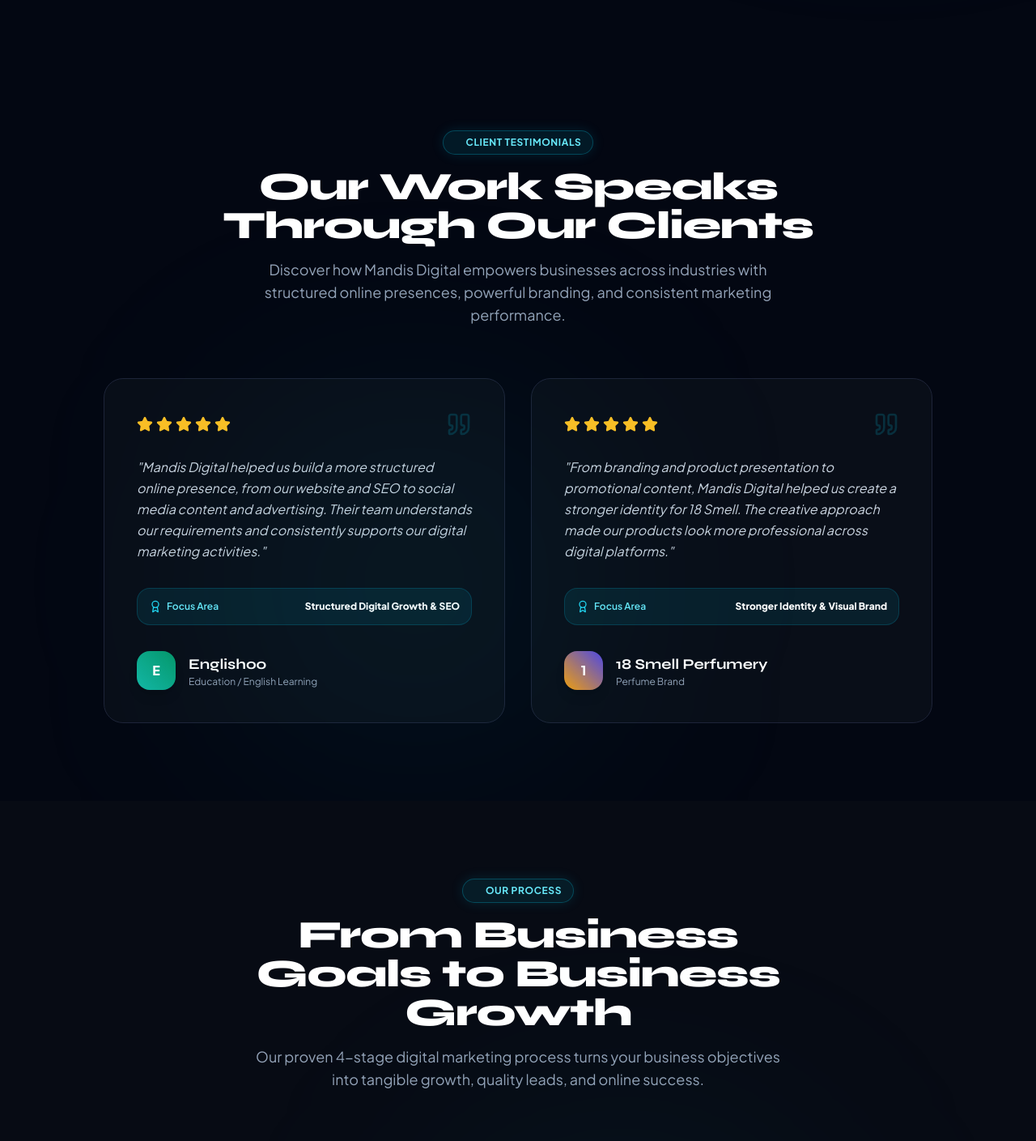
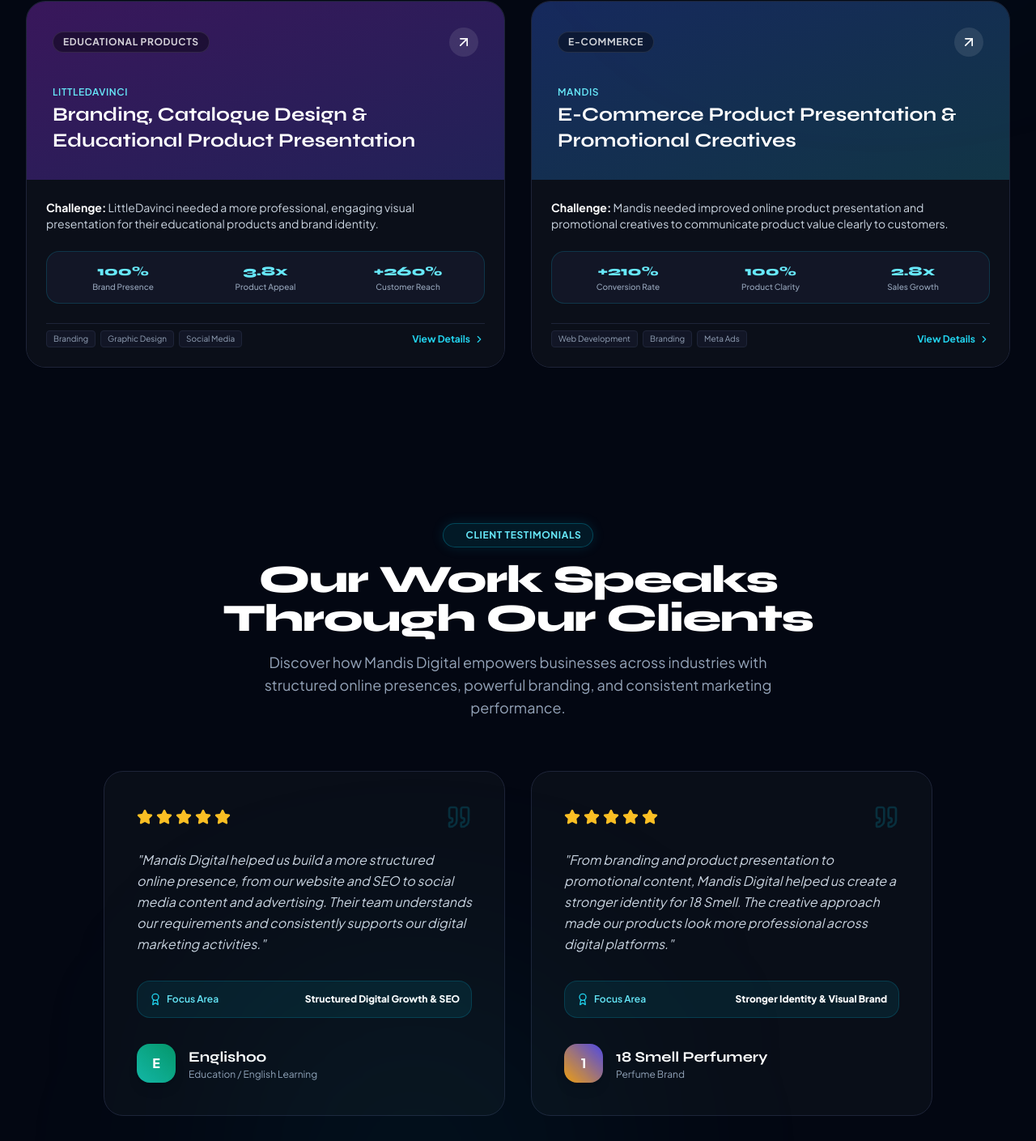
Before and after one commit to muhzinbasheer/MandisDigital-Agency, a React (Vite) app: page / in a window 1280 px wide. Shown: the part 4720-6129 px from the top of the page at 81% size. Built offline with nearby package versions, Linux system fonts and the light colour scheme.

Commit message:
feat: add LittleDavinci and Mandis E-commerce client work and testimonials from screenshot

```diff
--- a/src/data/projects.ts
+++ b/src/data/projects.ts
@@ -52,5 +52,41 @@
     imageBg: "from-amber-900/60 to-purple-900/60",
     accentColor: "#f59e0b",
     featured: true
+  },
+  {
+    id: "littledavinci",
+    client: "LittleDavinci",
+    industry: "Educational Products",
+    title: "Branding, Catalogue Design & Educational Product Presentation",
+    challenge: "LittleDavinci needed a more professional, engaging visual presentation for their educational products and brand identity.",
+    strategy: "Mandis Digital designed cohesive branding, product catalogue layouts, and engaging digital marketing content.",
+    execution: "Developed brand guidelines, designed product catalogues, created promotional visual content, and enhanced online product presentation.",
+    results: [
+      { label: "Brand Presence", value: "100%" },
+      { label: "Product Appeal", value: "3.8x" },
+      { label: "Customer Reach", value: "+260%" }
+    ],
+    tags: ["Branding", "Graphic Design", "Social Media"],
+    imageBg: "from-purple-900/60 to-indigo-900/60",
+    accentColor: "#8b5cf6",
+    featured: true
+  },
+  {
+    id: "mandis-ecommerce",
+    client: "Mandis",
+    industry: "E-commerce",
+    title: "E-Commerce Product Presentation & Promotional Creatives",
+    challenge: "Mandis needed improved online product presentation and promotional creatives to communicate product value clearly to customers.",
+    strategy: "Created clear product presentation frameworks, high-converting ad creatives, and optimized the online store experience.",
+    execution: "Designed promotional ad graphics, optimized e-commerce product pages, and launched multi-channel promotional campaigns.",
+    results: [
+      { label: "Conversion Rate", value: "+210%" },
+      { label: "Product Clarity", value: "100%" },
+      { label: "Sales Growth", value: "2.8x" }
+    ],
+    tags: ["Web Development", "Branding", "Meta Ads"],
+    imageBg: "from-blue-900/60 to-cyan-900/60",
+    accentColor: "#06b6d4",
+    featured: true
   }
 ];
--- a/src/data/testimonials.ts
+++ b/src/data/testimonials.ts
@@ -32,5 +32,27 @@
     avatarBg: "from-amber-500 to-indigo-600",
     logoText: "18 Smell",
     stars: 5
+  },
+  {
+    id: "littledavinci",
+    quote: "Mandis Digital helped us present our educational products in a more professional and engaging way. Their support with branding, catalogue design and digital content has been valuable in building our brand presence.",
+    author: "LittleDavinci Team",
+    role: "Educational Products",
+    company: "LittleDavinci",
+    metrics: "Branding, Catalogue & Digital Content",
+    avatarBg: "from-purple-500 to-indigo-600",
+    logoText: "LittleDavinci",
+    stars: 5
+  },
+  {
+    id: "mandis-ecommerce",
+    quote: "The team supported us in improving our online product presentation, promotional creatives and overall digital presence. Their marketing approach helped us communicate our products more clearly to customers.",
+    author: "Mandis E-commerce Team",
+    role: "E-commerce",
+    company: "Mandis",
+    metrics: "Product Presentation & Creatives",
+    avatarBg: "from-cyan-500 to-blue-600",
+    logoText: "Mandis",
+    stars: 5
   }
 ];
```
